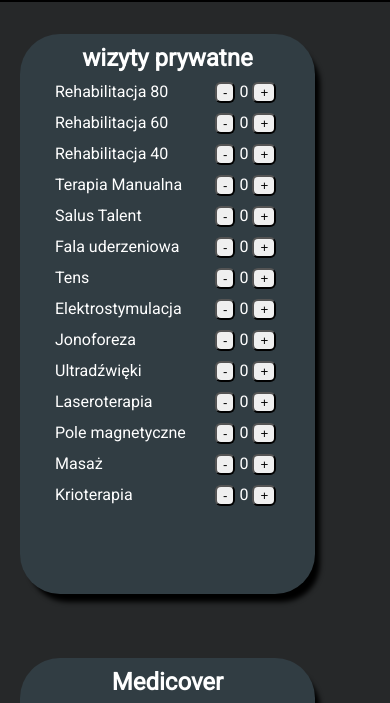
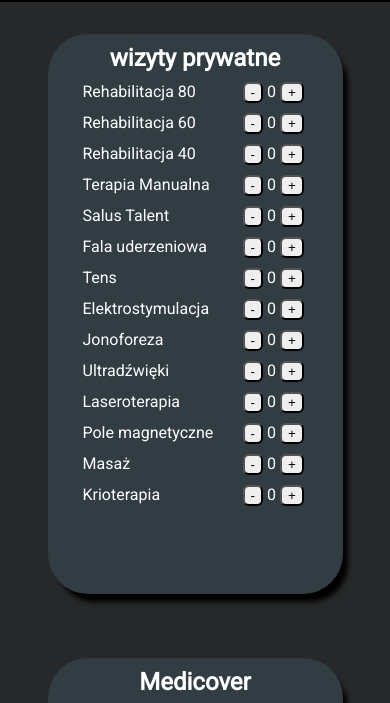
Before and after one commit to wrogoz/weryfikator-procedur-fizjo, a plain HTML site: page index.html in a window 390 px wide. Shown: the part 98-801 px from the top of the page. Drawn offline with nearby package versions, Linux system fonts and the light colour scheme.

Commit message:
rwd repaired

```diff
--- a/index.html
+++ b/index.html
@@ -1,7 +1,7 @@
 <!DOCTYPE html>
 <html>
 <head>
-
+	<meta name="viewport" content="width=device-width, initial-scale=1.0" />
 	<title>Podliczanie procedur</title>
 <link rel="stylesheet" type="text/css" href="styles.css">
 <link href="https://fonts.googleapis.com/css?family=Montserrat:700|Roboto&amp;subset=latin-ext" rel="stylesheet">
--- a/styles.css
+++ b/styles.css
@@ -41,8 +41,7 @@ button{
 .mainCont{
 	  	display: flex;
 	  	flex-wrap: wrap;
-
-		margin: 0 auto;
+		justify-content: center;
 }
 .container{
 	border-radius: 40px 40px 40px 40px;
@@ -79,3 +78,11 @@ color: rgb(200, 0, 0);
 .green{
 	color: green;
 }
+@media (max-width:1004px){
+	.mainCont{
+		display: flex;
+		justify-content: center;
+
+
+}
+}
```
